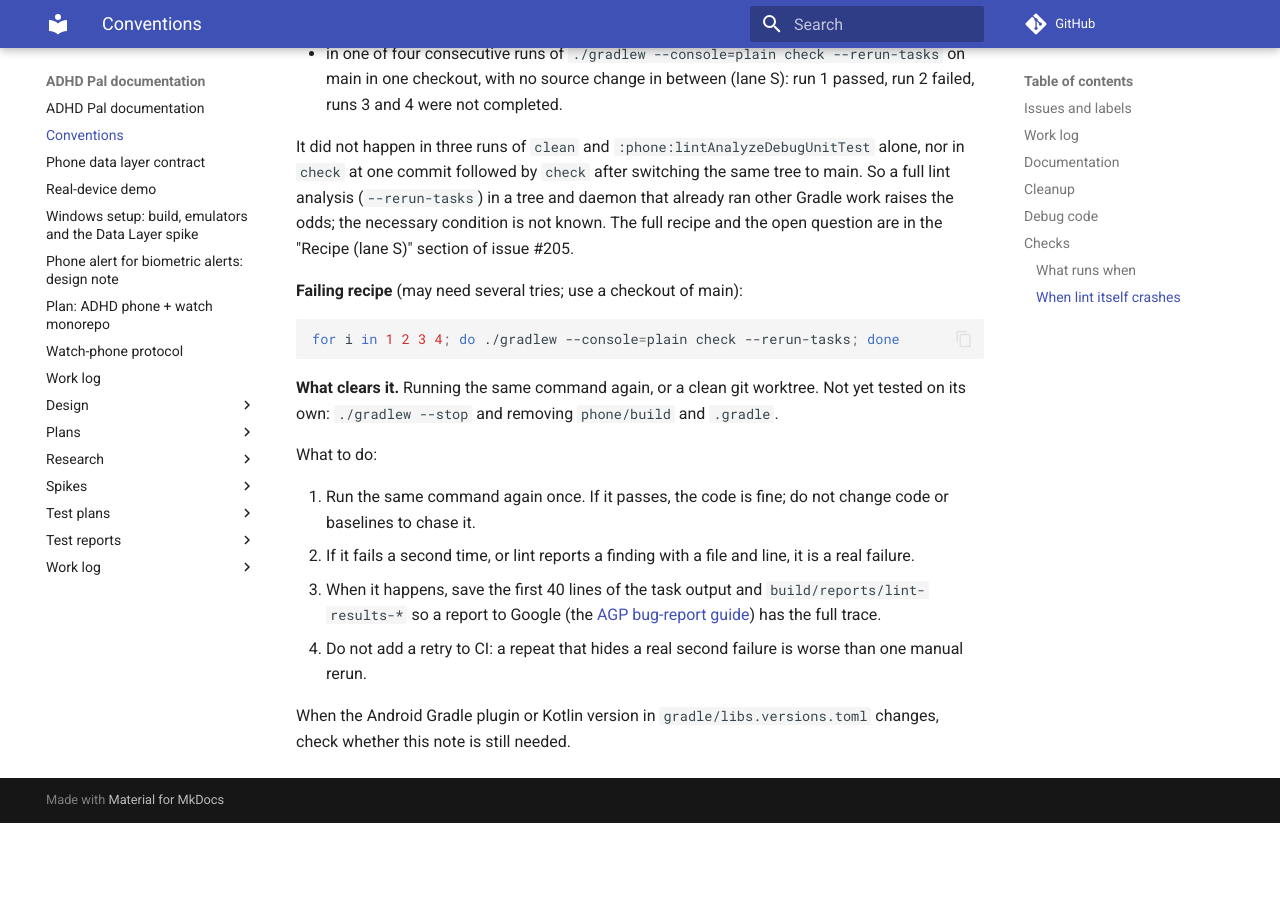
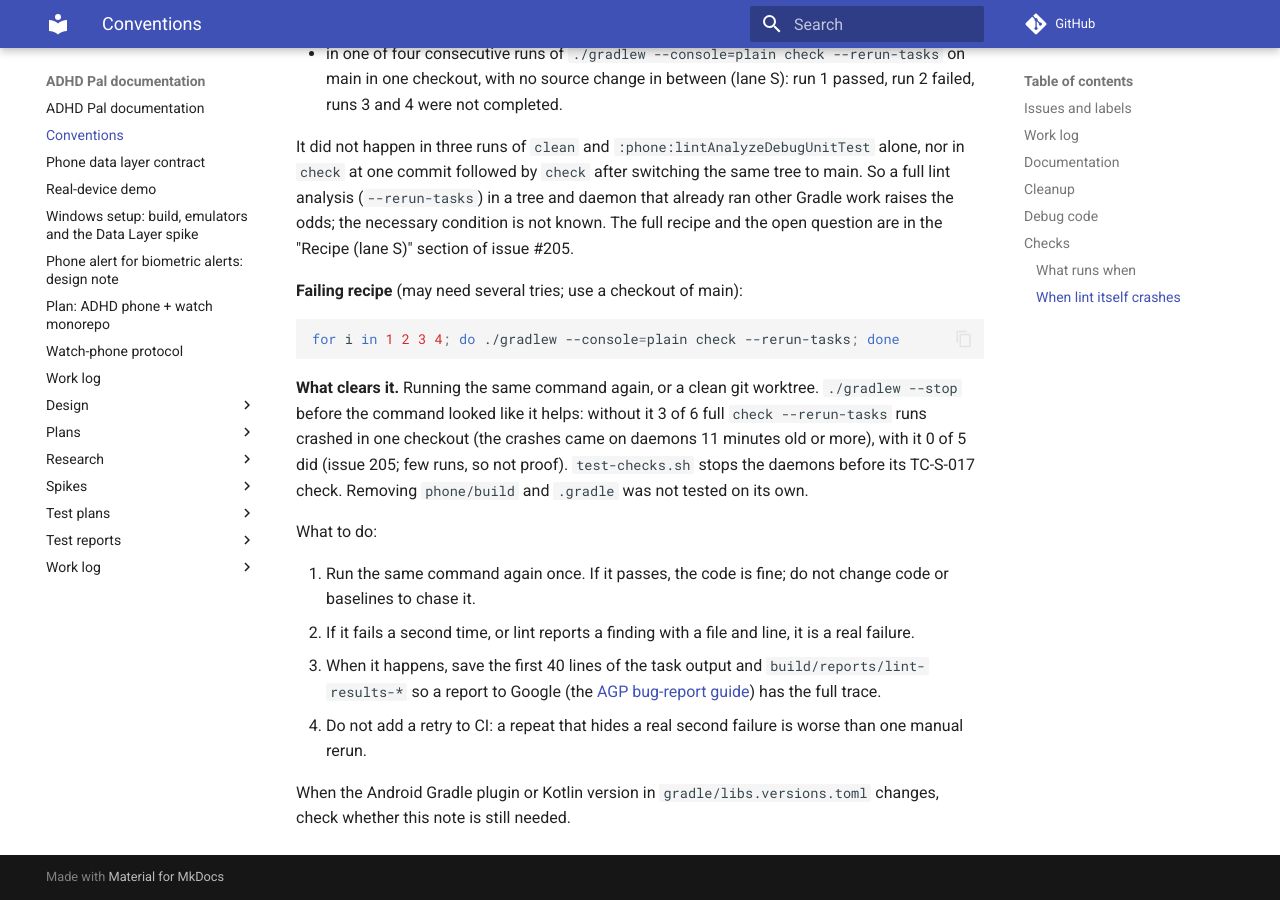
Before and after one commit to shlomoa/my-adhd-pal, an MkDocs documentation site: the page built from docs/conventions.md, in a window 1280 px wide and 900 px high, scrolled down 3105 px. Built offline with MkDocs 1.6.1 and Material for MkDocs 9.7.7, drawn with Linux system fonts in a browser that asks for light colours; comment, search, counter and statistics services are not loaded; before the commit the page ends 3928 px from its top, so only the background shows below that.

Commit message:
The TC-S-017 check starts on a fresh Gradle daemon (TC-S-198; green) (#205)
Co-Authored-By: Claude Sonnet 5.5 <noreply@anthropic.com>
Claude-Session: https://claude.ai/code/session_01TQAVa5p8RdXHUqYVNPa3oE

````diff
--- a/docs/conventions.md
+++ b/docs/conventions.md
@@ -106,8 +106,10 @@ open question are in the "Recipe (lane S)" section of issue #205.
 for i in 1 2 3 4; do ./gradlew --console=plain check --rerun-tasks; done
 ```
 
-**What clears it.** Running the same command again, or a clean git worktree. Not yet tested on its own:
-`./gradlew --stop` and removing `phone/build` and `.gradle`.
+**What clears it.** Running the same command again, or a clean git worktree. `./gradlew --stop` before the command
+looked like it helps: without it 3 of 6 full `check --rerun-tasks` runs crashed in one checkout (the crashes came on
+daemons 11 minutes old or more), with it 0 of 5 did (issue 205; few runs, so not proof). `test-checks.sh` stops the
+daemons before its TC-S-017 check. Removing `phone/build` and `.gradle` was not tested on its own.
 
 What to do:
 
````
Also changed, not shown: docs/work-log/validation.md (+7 -0 lines), 1 other file.
